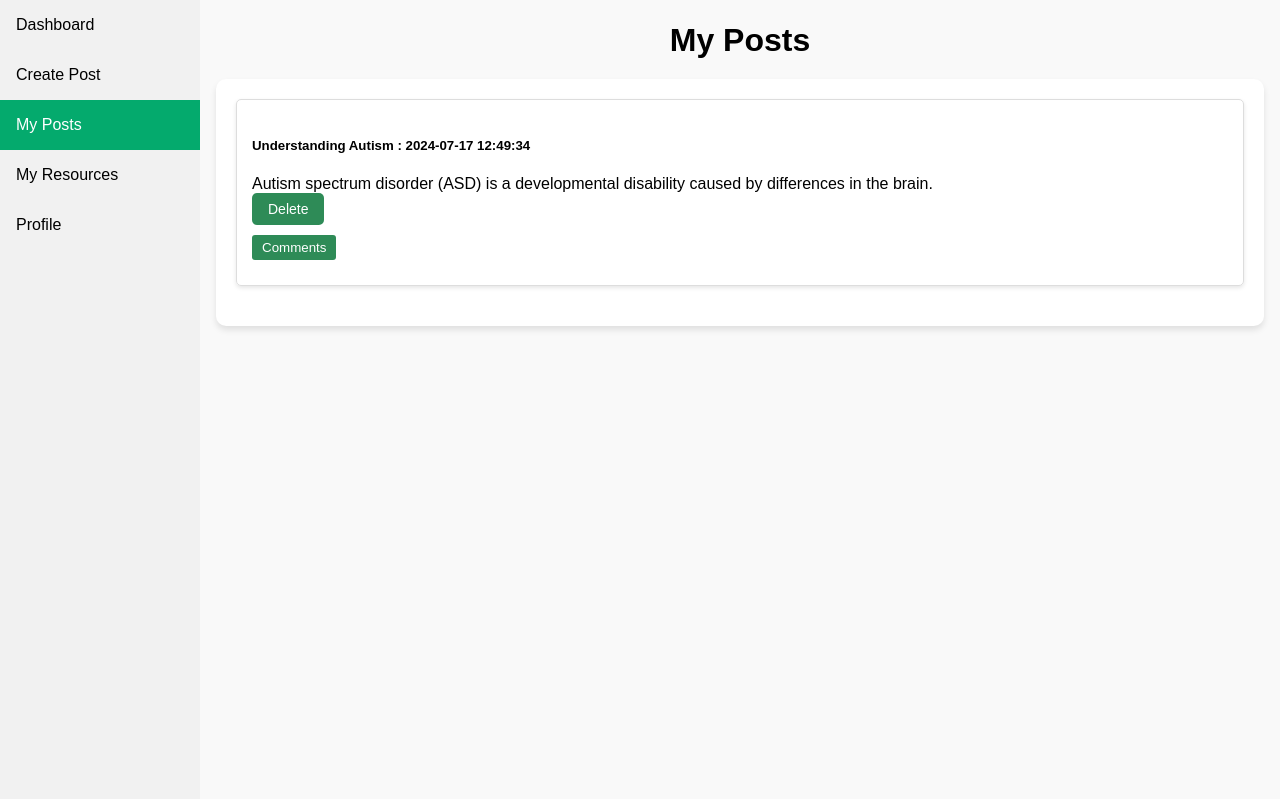
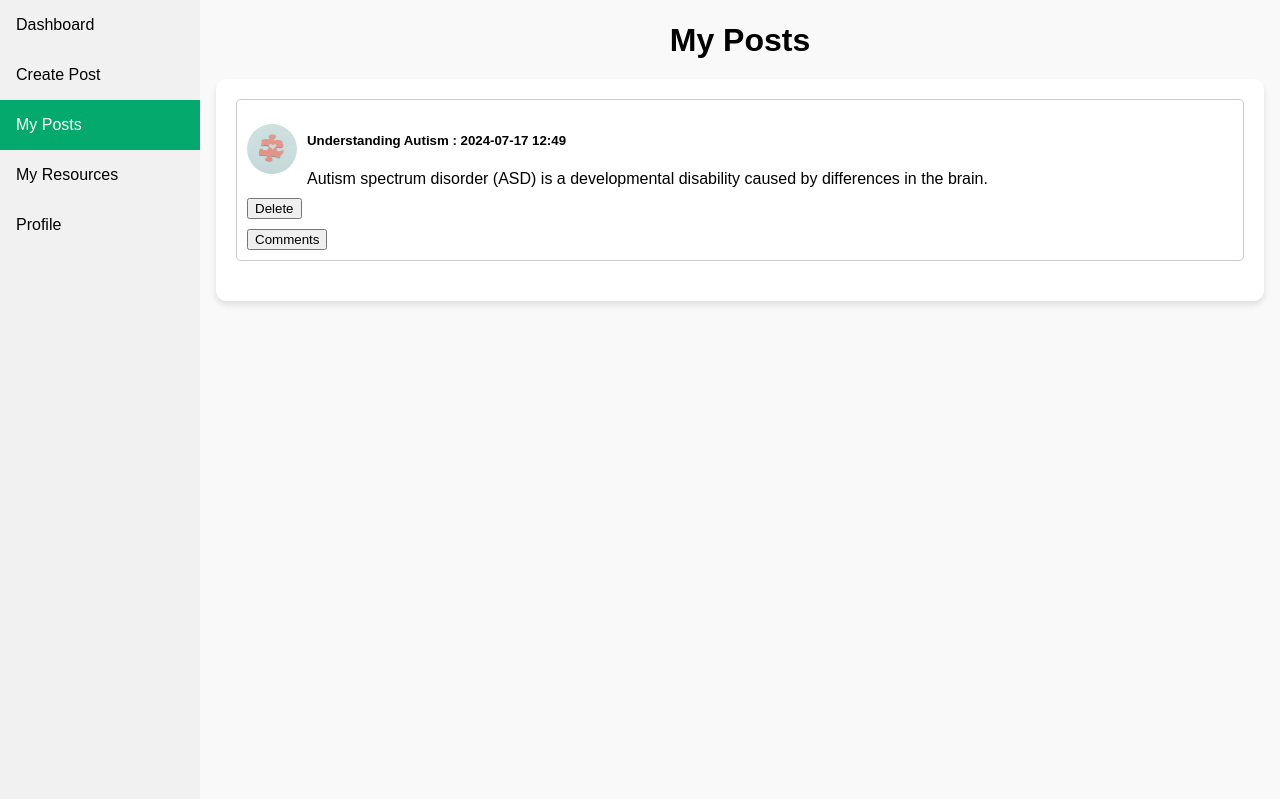
Before and after one commit to lisacharuma/autism-ally, a Flask app: page /my_posts in a window 1280 px wide. Shown: the part 38-837 px from the top of the page. Run offline with Flask 3, Linux system fonts and the light colour scheme; a user stored in the database is signed in.

Commit message:
Added profile pictures to posts and comments

```diff
--- a/app.py
+++ b/app.py
@@ -163,12 +163,15 @@ def create_app():
 		"""
 		if 'user_id' not in session:
 			return redirect(url_for('login'))
-		user_posts = Post.query.filter_by(user_id=session['user_id']).order_by(Post.date_posted.desc()).all()
+
+		user_id = session['user_id']
+		user = User.query.get(user_id)
+		user_posts = Post.query.filter_by(user_id = session['user_id']).order_by(Post.date_posted.desc()).all()
 
 		#Order comments in descending order
 		for post in user_posts:
 			post.comments = Comment.query.filter_by(post_id=post.id).order_by(Comment.date_posted.desc()).all()
-		return render_template('my_posts.html', posts=user_posts)
+		return render_template('my_posts.html', user=user, posts=user_posts)
 
 
 	@app.route('/my_resources')
--- a/static/css/dashboard.css
+++ b/static/css/dashboard.css
@@ -87,31 +87,36 @@ h1 {
 /* Post Layout*/
 .post {
     margin-bottom: 20px;
-    padding: 15px;
-    border: 1px solid #ddd;
+    border: 1px solid #ccc;
+    padding: 10px;
     border-radius: 5px;
-    box-shadow: 0 2px 4px rgba(0, 0, 0, 0.1);
-    text-align: justify;
 }
 
-.post h3 {
-    margin-top: 0;
-    font-size: 1.5em;
+.post-header {
+    display: flex;
+    align-items: center;
+    margin-bottom: 10px;
 }
 
-.post p {
-    margin: 10px 0 0;
+.post-header img.rounded-circle {
+    width: 50px;
+    height: 50px;
+    border-radius: 50%;
+    margin-right: 10px;
 }
 
-.delete-button {
-    padding: 8px 16px;
-    background-color: seagreen;
-    color: white;
-    border: none;
-    border-radius: 5px;
-    margin-bottom: 10px;
-    cursor: pointer;
-    font-size: 14px;
+.post-details {
+    display: flex;
+    flex-direction: column;
+}
+
+.post-details h3,
+.post-details p {
+    margin: 0;
+}
+
+.comments-section {
+    margin-top: 10px;
 }
 
 /* Basic styles for the post */
@@ -120,45 +125,51 @@ h1 {
 }
 
 /* Style for the comments section button */
-.toggle-comments {
+/* Style for the comments section */
+.comments-section {
+    margin-top: 10px;
+}
+
+.comments {
+    margin-left: 3cm;
+    padding-left: 10px;
+    border-left: 2px solid #ccc;
+}
+
+.comment {
+    display: flex;
+    align-items: center;
     margin-bottom: 10px;
+}
+
+.comment-profile-pic {
+    width: 30px;
+    height: 30px;
+    border-radius: 50%;
+    margin-right: 10px;
+}
+
+.comment-content {
+    margin: 0;
+}
+
+/* Style for the textarea and comment button */
+.comment-textarea {
+    width: 100%;
+    height: 50px;
+    margin-top: 10px;
+    margin-bottom: 10px;
+}
+
+.comment-button {
     padding: 5px 10px;
     background-color: seagreen;
     color: white;
     border: none;
-    border-radius: 3px;
+    border-radius: 5px;
     cursor: pointer;
 }
 
-/* Style for the comments section */
-.comments {
-    background-color: #f8f9fa;
-    padding: 10px;
-    border-radius: 5px;
-    border: 1px solid #e0e0e0;
+.comment-button:hover {
+    background-color: #0056b3;
 }
-
-/* Style for individual comments */
-.comment {
-    padding: 5px 0;
-    border-bottom: 1px solid #e0e0e0;
-}
-
-/* Style for the comment textarea */
-textarea {
-    width: 100%;
-    padding: 5px;
-    margin-bottom: 10px;
-    border-radius: 3px;
-    border: 1px solid #e0e0e0;
-}
-
-/* Style for the comment button */
-.comments button {
-    background-color: seagreen;
-    color: white;
-    border: none;
-    border-radius: 3px;
-    padding: 5px 10px;
-    cursor: pointer;
-}
--- a/templates/my_posts.html
+++ b/templates/my_posts.html
@@ -8,14 +8,20 @@
     <section id="posts">
         {% for post in posts %}
         <div class="post">
-            <h5>{{ post.title }} : {{ post.date_posted.strftime('%Y-%m-%d %H:%M:%S') }}</h5>
-            <p>{{ post.content }}</p>
-            <button class="delete-button" onclick="deletePost({{ post.id }})">Delete</button>
+			<div class = "post-header">
+				<img class="rounded-circle" src="{{ url_for('static', filename='profile_pics/' + user.image_file) if user.image_file != 'default.jpg' else url_for('static', filename='images/default.jpg') }}" alt="Profile Picture">
+				<div class="post-details">
+            		<h5>{{ post.title }} : {{ post.date_posted.strftime('%Y-%m-%d %H:%M') }}</h5>
+            		<p>{{ post.content }}</p>
+				</div>
+			</div>
+			<button class="delete-button" onclick="deletePost({{ post.id }})">Delete</button>
             <div class="comments-section">
                 <button class="toggle-comments">Comments</button>
                 <div class="comments" style="display: none;">
                     {% for comment in post.comments %}
                     <div class="comment">
+						<img class="comment-profile-pic" src="{{ url_for('static', filename='profile_pics/' + user.image_file) if user.image_file != 'default.jpg' else url_for('static', filename='images/default.jpg') }}">
                         <p class="comment-content">{{ comment.user.username }}: {{ comment.content }}</p>
                     </div>
                     {% endfor %}
```
Also changed, not shown: templates/dashboard.html (+10 -4 lines), autism_ally.db.
